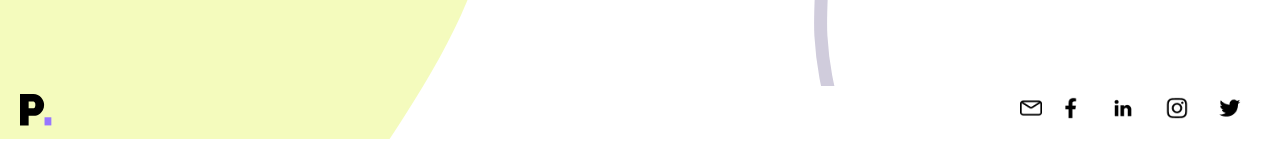
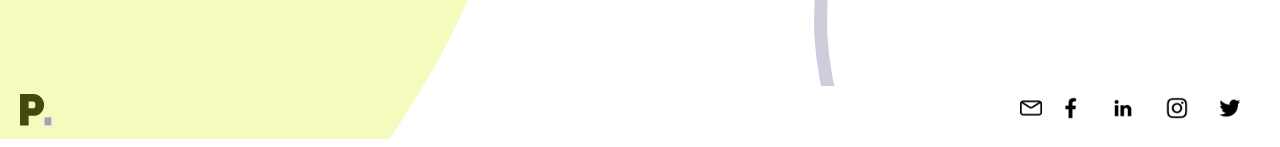
Before and after one commit to JulieFrancois/kiwi, a React (Create React App) app: page / in a window 1280 px wide. Shown: the part 650-797 px from the top of the page. Built offline with nearby package versions, Linux system fonts and the light colour scheme.

Commit message:
test footer bug

```diff
--- a/src/style.css
+++ b/src/style.css
@@ -689,6 +689,7 @@ footer {
   height: 10vh;
   padding: 0 var(--sp_sm);
   box-sizing: border-box;
+  z-index: -100;
 }
 
 footer.Persona{
```
